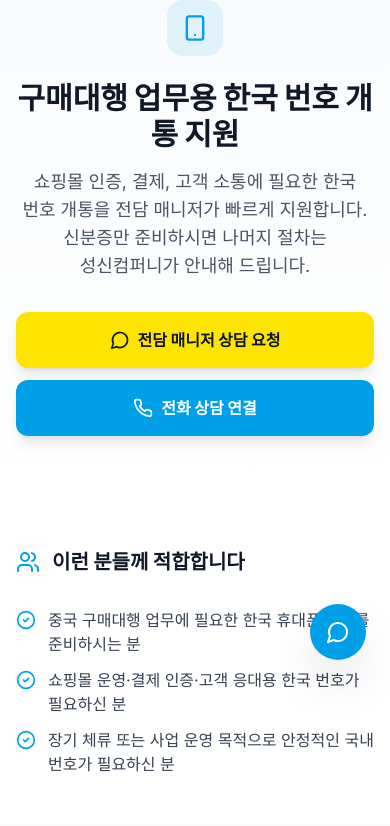
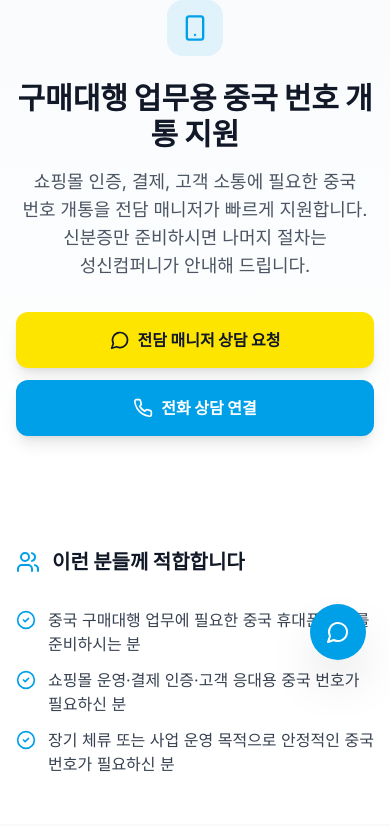
Before and after one commit to yeomjw0907/sungsin2025, a React (Vite) app: page /phone in a window 390 px wide. Shown: the part 160-986 px from the top of the page. Built offline with nearby package versions, Linux system fonts and the light colour scheme; no server answers.

Commit message:
문구 수정

```diff
--- a/components/CTA.tsx
+++ b/components/CTA.tsx
@@ -61,6 +61,7 @@ const CTA: React.FC = () => {
 
             <p className="text-base md:text-2xl text-slate-300 mb-10 md:mb-12 leading-relaxed break-keep font-light max-w-2xl">
               사업 규모와 품목에 맞는 무역·물류 실행안을
+              <span className="md:hidden"> </span>
               <br className="hidden md:block" />
               <span className="text-white font-semibold">전담 매니저가 직접 안내합니다.</span>
             </p>
--- a/components/LiveStream.tsx
+++ b/components/LiveStream.tsx
@@ -176,6 +176,7 @@ const LiveStream: React.FC = () => {
             <p className="text-sm font-semibold text-sungshin-cyan mb-2">실시간 운영 현황</p>
             <h1 className="text-3xl md:text-5xl font-black text-gray-900 leading-tight mb-3 break-keep">
               {heroCopy.titleTop}
+              <span className="md:hidden"> </span>
               <br className="hidden md:block" />
               {heroCopy.titleBottom}
             </h1>
@@ -203,6 +204,7 @@ const LiveStream: React.FC = () => {
           </div>
           <h1 className="text-3xl md:text-5xl font-black text-gray-900 leading-tight mb-3 break-keep">
             {heroCopy.titleTop}
+            <span className="md:hidden"> </span>
             <br className="hidden md:block" />
             {heroCopy.titleBottom}
           </h1>
--- a/pages/BankPage.tsx
+++ b/pages/BankPage.tsx
@@ -19,14 +19,14 @@ const steps = [
 ];
 
 const targets = [
-  '중국 구매대행 운영에 필요한 한국 계좌를 준비하시는 분',
-  '송금·결제·정산 용도의 국내 계좌가 필요하신 분',
+  '중국 구매대행 운영에 필요한 중국 현지 계좌를 준비하시는 분',
+  '송금·결제·정산 용도의 중국 계좌가 필요하신 분',
   '사업용 또는 개인용 구매대행 계좌 개설을 검토 중이신 분',
   '체류 조건으로 계좌 개설 절차가 복잡해 전문 안내가 필요하신 분',
 ];
 
 const faqs = [
-  { q: '구매대행용으로 한국 통장 개설이 가능한가요?', a: '네. 성신컴퍼니 고객님 중 상당수가 구매대행 목적으로 통장 개설을 이용하십니다. 체류·서류에 맞는 방법을 상담 시 안내해 드립니다.' },
+  { q: '구매대행용으로 중국 통장 개설이 가능한가요?', a: '네. 성신컴퍼니 고객님 중 상당수가 구매대행 목적으로 중국 통장 개설을 이용하십니다. 체류·서류에 맞는 방법을 상담 시 안내해 드립니다.' },
   { q: '개설까지 소요 기간은 얼마나 되나요?', a: '신분증이 준비되어 있으면 1일 내 개설 가능한 경우가 많습니다. 고객 상황에 맞는 일정은 상담 시 정확히 안내해 드립니다.' },
   { q: '비대면으로도 개설할 수 있나요?', a: '은행과 상품에 따라 비대면 개설이 가능한 경우가 있습니다. 상담을 통해 가능 여부를 확인해 드립니다.' },
 ];
@@ -58,7 +58,7 @@ const BankPage: React.FC = () => {
             transition={{ delay: 0.2 }}
             className="text-lg md:text-xl text-gray-600 max-w-2xl mx-auto break-keep"
           >
-            중국 구매대행 운영에 필요한 정산용 한국 계좌를 빠르게 준비해 드립니다.
+            중국 구매대행 운영에 필요한 정산용 중국 계좌를 빠르게 준비해 드립니다.
             신분증만 준비하시면 나머지 절차는 성신컴퍼니 전담팀이 안내합니다.
           </motion.p>
           <motion.div
--- a/pages/PhonePage.tsx
+++ b/pages/PhonePage.tsx
@@ -19,9 +19,9 @@ const steps = [
 ];
 
 const targets = [
-  '중국 구매대행 업무에 필요한 한국 휴대폰 번호를 준비하시는 분',
-  '쇼핑몰 운영·결제 인증·고객 응대용 한국 번호가 필요하신 분',
-  '장기 체류 또는 사업 운영 목적으로 안정적인 국내 번호가 필요하신 분',
+  '중국 구매대행 업무에 필요한 중국 휴대폰 번호를 준비하시는 분',
+  '쇼핑몰 운영·결제 인증·고객 응대용 중국 번호가 필요하신 분',
+  '장기 체류 또는 사업 운영 목적으로 안정적인 중국 번호가 필요하신 분',
 ];
 
 const stayTypes = [
@@ -31,7 +31,7 @@ const stayTypes = [
 ];
 
 const faqs = [
-  { q: '구매대행용으로 한국 휴대폰 개통이 필요한가요?', a: '쇼핑몰 가입·결제 인증·업체 연락 등에 한국 번호가 필요한 경우가 많습니다. 성신컴퍼니 고객님 중에도 구매대행 목적으로 개통을 이용하시는 분이 많습니다.' },
+  { q: '구매대행용으로 중국 휴대폰 개통이 필요한가요?', a: '쇼핑몰 가입·결제 인증·업체 연락 등에 중국 번호가 필요한 경우가 많습니다. 성신컴퍼니 고객님 중에도 구매대행 목적으로 개통을 이용하시는 분이 많습니다.' },
   { q: '개통까지 얼마나 걸리나요?', a: '신분증이 준비되어 있으면 1일 내 개통 가능한 경우가 많습니다. 체류 조건과 통신사에 따라 소요 시간은 달라질 수 있습니다.' },
   { q: '외국인등록증 없이도 가능한가요?', a: '단기 방문 시 여권만으로 가능한 상품이 있을 수 있습니다. 체류 형태에 맞는 방법을 상담을 통해 안내해 드립니다.' },
 ];
@@ -55,7 +55,7 @@ const PhonePage: React.FC = () => {
             transition={{ delay: 0.1 }}
             className="text-3xl md:text-5xl font-black text-gray-900 mb-4"
           >
-            구매대행 업무용 한국 번호 개통 지원
+            구매대행 업무용 중국 번호 개통 지원
           </motion.h1>
           <motion.p
             initial={{ opacity: 0, y: 20 }}
@@ -63,7 +63,7 @@ const PhonePage: React.FC = () => {
             transition={{ delay: 0.2 }}
             className="text-lg md:text-xl text-gray-600 max-w-2xl mx-auto break-keep"
           >
-            쇼핑몰 인증, 결제, 고객 소통에 필요한 한국 번호 개통을 전담 매니저가 빠르게 지원합니다.
+            쇼핑몰 인증, 결제, 고객 소통에 필요한 중국 번호 개통을 전담 매니저가 빠르게 지원합니다.
             신분증만 준비하시면 나머지 절차는 성신컴퍼니가 안내해 드립니다.
           </motion.p>
           <motion.div
```
